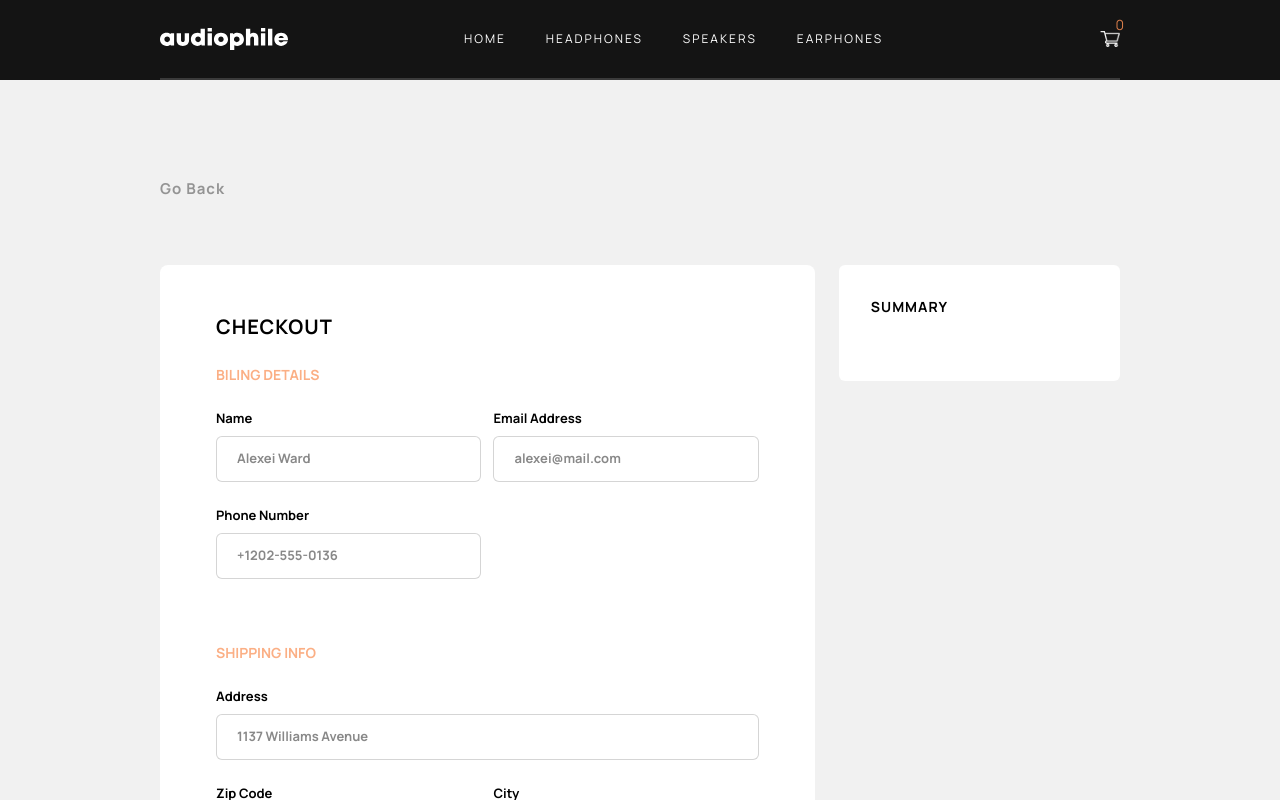
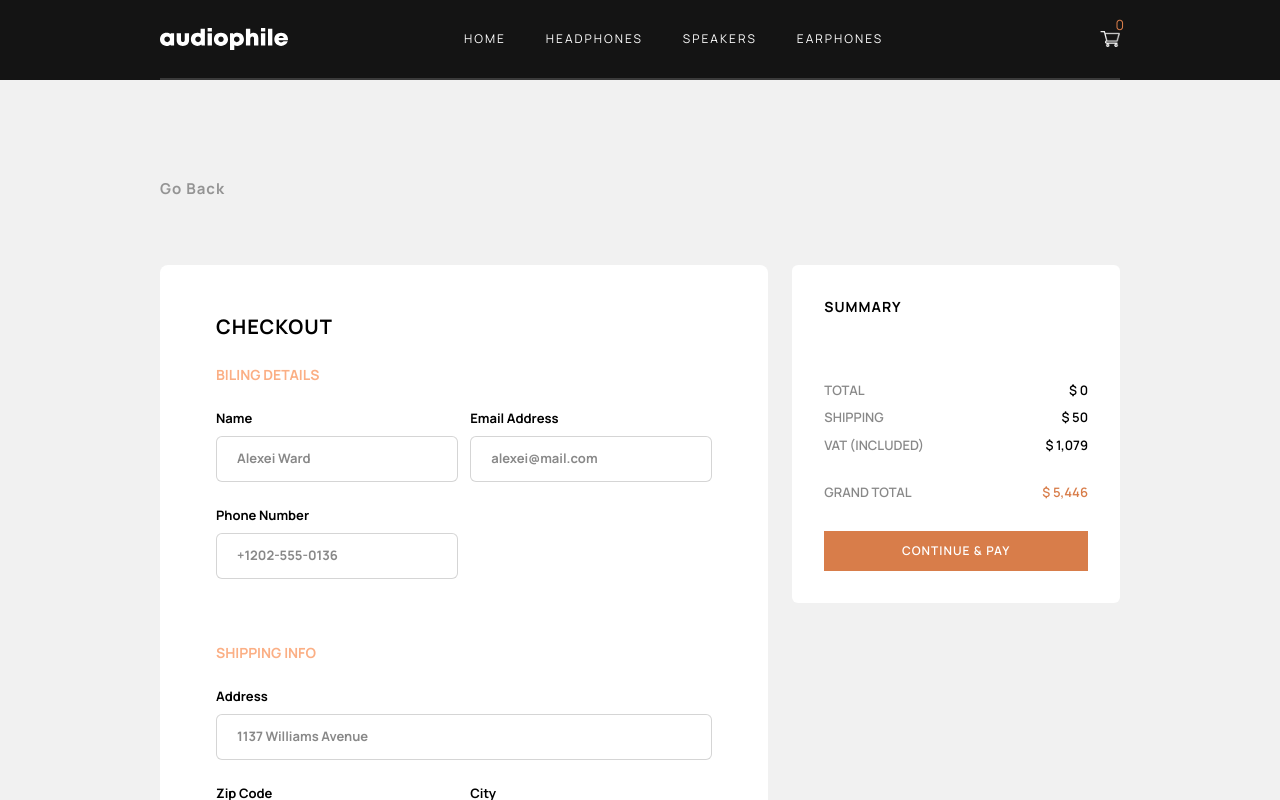
Before and after one commit to Mahmud1087/portfolio-projects, a React (Vite) app in the folder audiophile_ecommerce/: page /checkout in a window 1280 px wide. Shown: the top 800 px of the page. Built offline with nearby package versions, Linux system fonts and the light colour scheme.

Commit message:
implemented the summary section in the checkout page using static data

```diff
--- a/audiophile_ecommerce/src/pages/CheckoutPage.jsx
+++ b/audiophile_ecommerce/src/pages/CheckoutPage.jsx
@@ -3,10 +3,14 @@ import { useNavigate } from 'react-router-dom';
 import Label from '../components/checkout/Label';
 import Input from '../components/checkout/Input';
 import { FaCircle, FaDotCircle } from 'react-icons/fa';
+import { useProductsContex } from '../context/products_context';
+import CartItems from '../components/cart/CartItems';
+import { curr } from '../helper';
 
 export default function CheckoutPage() {
   const navigate = useNavigate();
   const goBack = () => navigate(-1);
+  const { cartList, cartTotal } = useProductsContex();
 
   return (
     <div className='pt-[6rem] pb-6 bg-light-300'>
@@ -19,7 +23,7 @@ export default function CheckoutPage() {
         </button>
 
         <div className='mb-[11rem] flex gap-6'>
-          <section className='w-[70%] flex flex-col gap-6 rounded-lg px-14 py-7 pb-16 bg-light-100'>
+          <section className='w-[65%] flex flex-col gap-6 rounded-lg px-14 py-7 pb-16 bg-light-100'>
             <h1 className='font-bold text-xl tracking-[1px] mt-5'>CHECKOUT</h1>
 
             <form className='flex flex-col gap-16'>
@@ -85,8 +89,41 @@ export default function CheckoutPage() {
             </form>
           </section>
 
-          <section className='w-[30%] p-8 rounded-md bg-light-100 h-fit'>
+          <section className='w-[35%] p-8 rounded-md bg-light-100 h-fit'>
             <h1 className='text-sm font-bold mb-8 tracking-[1px]'>SUMMARY</h1>
+            <div className='flex flex-col gap-5'>
+              {cartList.map((prod) => {
+                return (
+                  <div key={prod.id} className='flex justify-between'>
+                    <CartItems {...prod} />
+                    <p className='text-xs text-[#00000077] font-bold py-3'>
+                      x{prod.amount}
+                    </p>
+                  </div>
+                );
+              })}
+            </div>
+            <aside className='text-[13px] font-semibold flex flex-col gap-2 mt-8'>
+              <div className='flex justify-between'>
+                <h1 className='text-[#00000077]'>TOTAL</h1>
+                <p>$ {curr(cartTotal)}</p>
+              </div>
+              <div className='flex justify-between'>
+                <h1 className='text-[#00000077]'>SHIPPING</h1>
+                <p>$ 50</p>
+              </div>
+              <div className='flex justify-between'>
+                <h1 className='text-[#00000077]'>VAT (INCLUDED)</h1>
+                <p>$ 1,079</p>
+              </div>
+              <div className='flex justify-between mt-5'>
+                <h1 className='text-[#00000077]'>GRAND TOTAL</h1>
+                <p className='text-orange-200'>$ 5,446</p>
+              </div>
+            </aside>
+            <button className='block py-3 bg-orange-200 text-light-100 text-xs font-semibold mt-7 w-full tracking-[1px] hover:bg-orange-100'>
+              CONTINUE & PAY
+            </button>
           </section>
         </div>
       </section>
```
